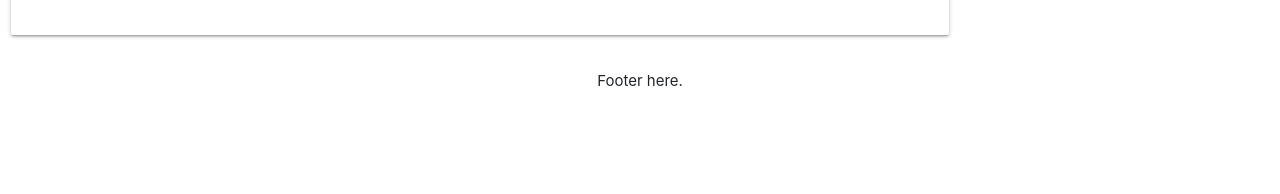
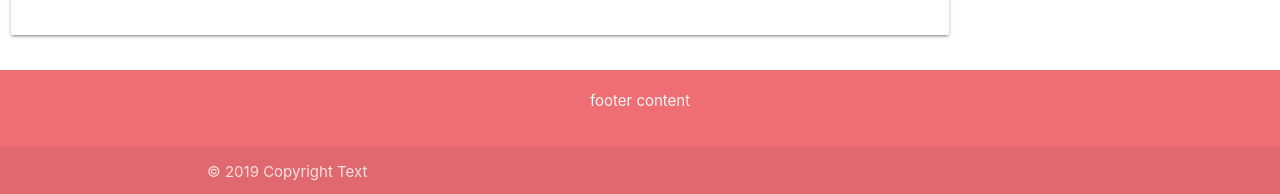
Before and after one commit to nyopko/ThirdProject, a React (Create React App) app in the folder client/: page / in a window 1280 px wide. Shown: the part 1452-1646 px from the top of the page. Before the commit the page ends 1559 px from the top, so only its background shows below. Built offline with nearby package versions, Linux system fonts and the light colour scheme.

Commit message:
Added jsx for footer component

```diff
--- a/client/src/components/Footer/index.js
+++ b/client/src/components/Footer/index.js
@@ -3,7 +3,22 @@ import './style.css';
 
 function Footer() {
   return (
-        <p>Footer here.</p>
+    <div class="footer">
+    <footer class="page-footer">
+        <div class="container">
+            <div class="row">
+                <div class="col l6 s12">
+                    <p class="grey-text text-lighten-4">footer content</p>
+                </div>
+            </div>
+        </div>
+        <div class="footer-copyright">
+            <div class="container">
+            © 2019 Copyright Text
+            </div>
+        </div>
+    </footer>
+</div>
     );
 }
 
```
